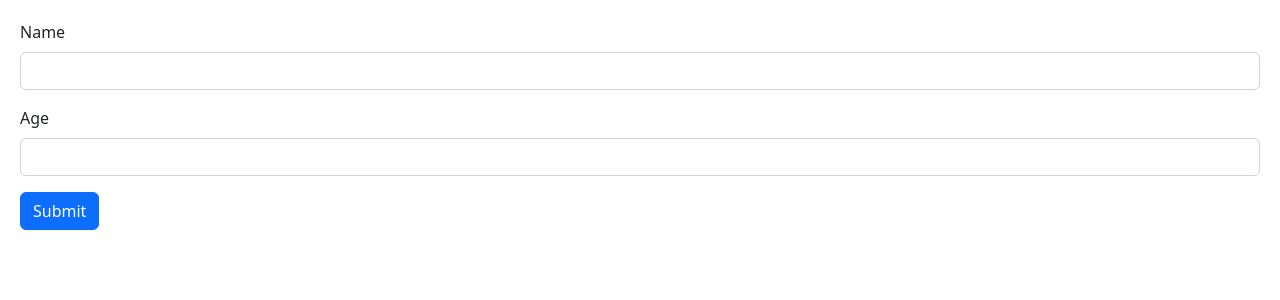
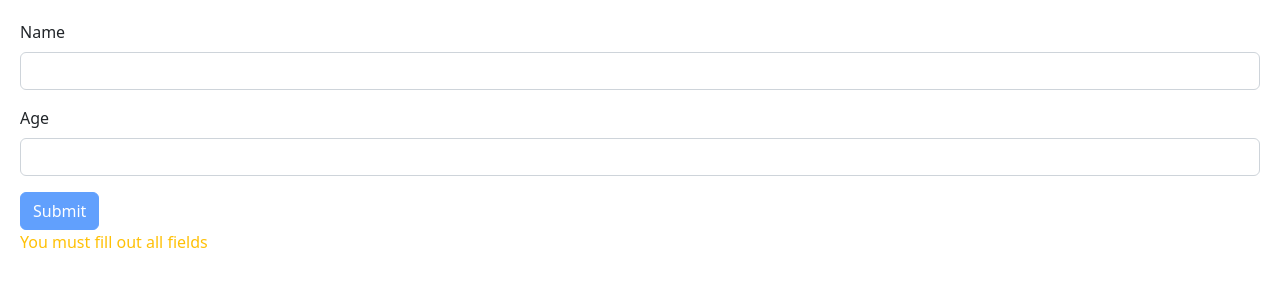
Before and after one commit to Gillesf31/back-to-react, a React (Vite) app: page / in a window 1280 px wide. Shown: the top 300 px of the page. Built offline with nearby package versions, Linux system fonts and the light colour scheme.

Commit message:
Disable submit button is form is invalid

```diff
--- a/src/components/Form/Form.tsx
+++ b/src/components/Form/Form.tsx
@@ -15,7 +15,7 @@ const Form = () => {
   const {
     register,
     handleSubmit,
-    formState: { errors },
+    formState: { errors, isValid },
   } = useForm<FormData>({ resolver: zodResolver(schema) });
 
   const onSubmit = (data: FieldValues) => {
@@ -48,9 +48,10 @@ const Form = () => {
         />
         {errors.age && <p className='text-danger'>{errors.age.message}</p>}
       </div>
-      <button type='submit' className='btn btn-primary'>
+      <button disabled={!isValid} type='submit' className='btn btn-primary'>
         Submit
       </button>
+      {!isValid && <p className='text-warning'>You must fill out all fields</p>}
     </form>
   );
 };
```
